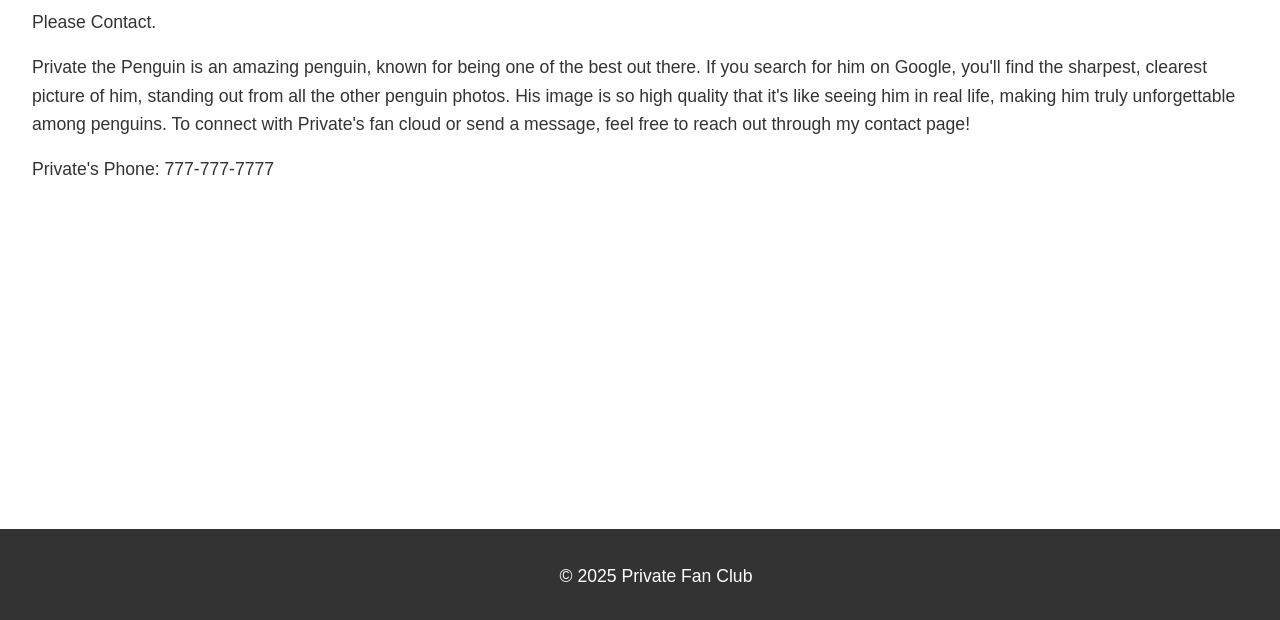
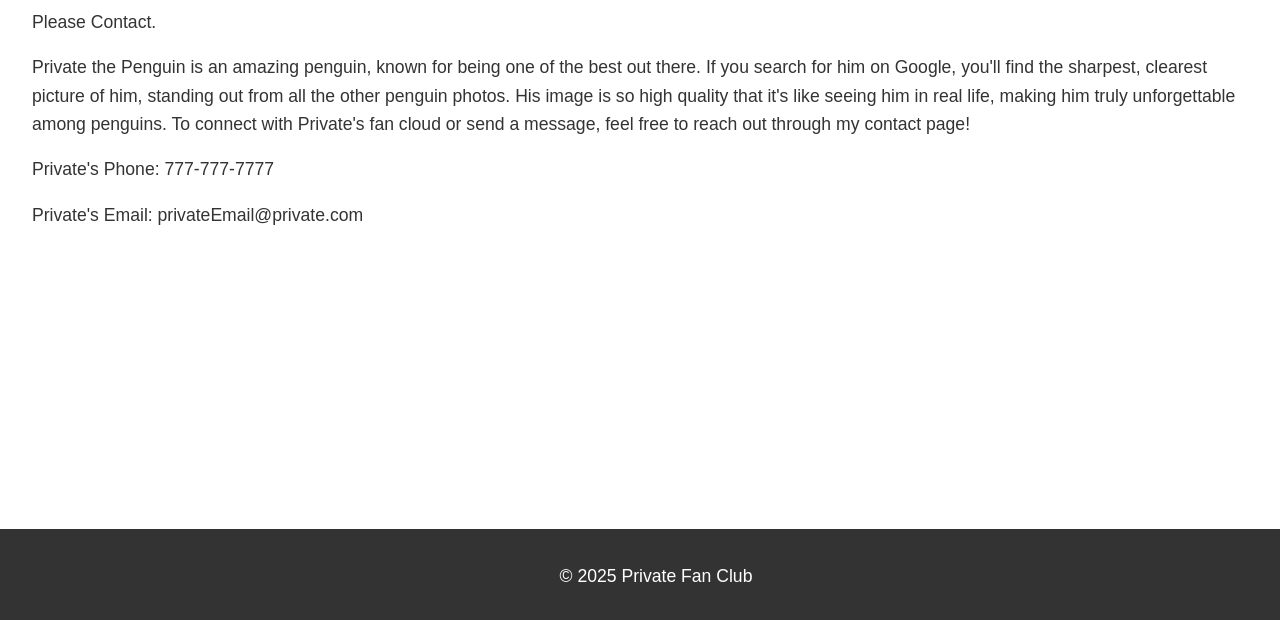
Before and after one commit to shnli/cs412-li.me, a plain HTML site: page contact.html in a window 1280 px wide. Shown: the part 176-796 px from the top of the page. Drawn offline with Linux system fonts and the light colour scheme.

Commit message:
This is a test commit

```diff
--- a/contact.html
+++ b/contact.html
@@ -27,6 +27,7 @@
       </p>
 
       <p>Private's Phone: 777-777-7777</p>
+      <p>Private's Email: privateEmail@private.com</p>
     </main>
     <footer>
       <p>&copy; 2025 Private Fan Club</p>
```
